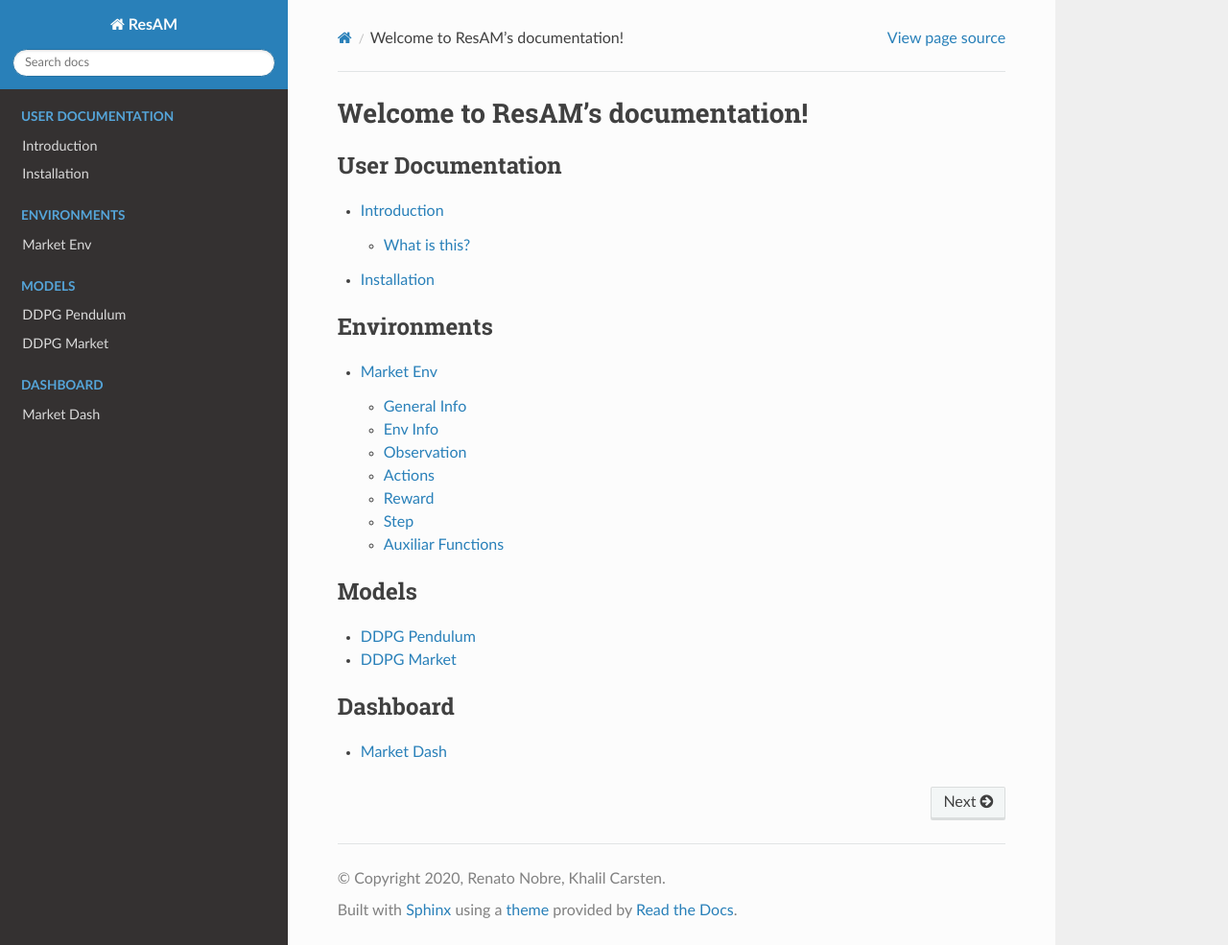
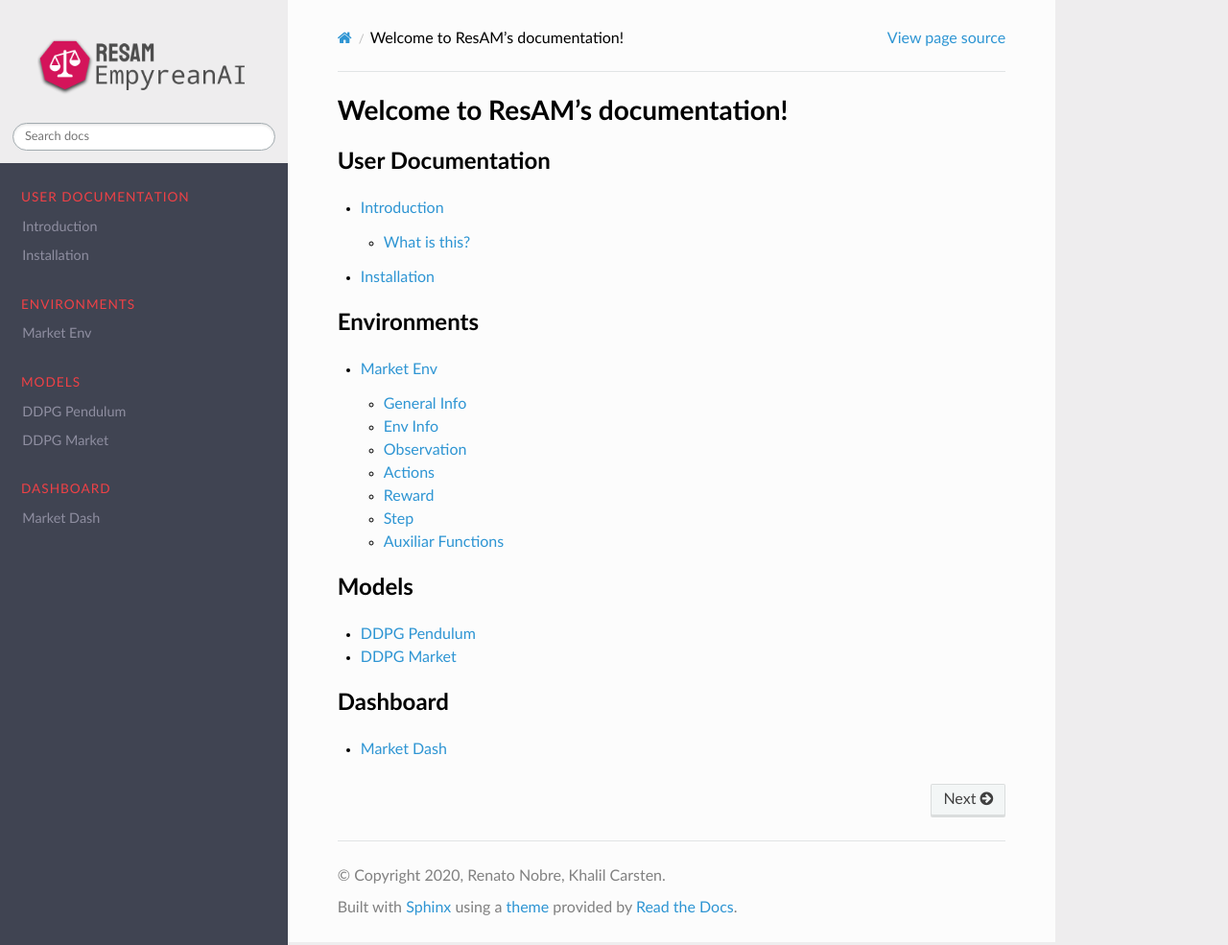
Before and after one commit to EmpyreanAI/ResAM, a Sphinx documentation site: the page built from docs/source/index.rst, in a window 1280 px wide and 985 px high. Shown: the whole window at 96% size. Built offline with Sphinx 7.4.7 and the Read the Docs theme 2.0.0, drawn with Linux system fonts in a browser that asks for light colours.

Commit message:
Arrumando css

```diff
--- /dev/null
+++ b/docs/source/_static/css/modify.css
@@ -0,0 +1,169 @@
+:root {
+  /* Colors */
+  --color--white: #fff;
+  --color--lightwash: #f7fbfb;
+  --color--mediumwash: #eff7f8;
+  --color--darkwash: #e6f3f3;
+  --color--warmgraylight: #eeedee;
+  --color--warmgraydark: #a3acb0;
+  --color--coolgray1: #c5c5d2;
+  --color--coolgray2: #8e8ea0;
+  --color--coolgray3: #6e6e80;
+  --color--coolgray4: #404452;
+  --color--black: #050505;
+  --color--pink: #e6a2e4;
+  --color--magenta: #dd5ce5;
+  --color--red: #bd1c5f;
+  --color--brightred: #ef4146;
+  --color--orange: #e86c09;
+  --color--golden: #f4ac36;
+  --color--yellow: #ebe93d;
+  --color--lightgreen: #68de7a;
+  --color--darkgreen: #10a37f;
+  --color--teal: #2ff3ce;
+  --color--lightblue: #27b5ea;
+  --color--mediumblue: #2e95d3;
+  --color--darkblue: #5436da;
+  --color--navyblue: #1d0d4c;
+  --color--lightpurple: #6b40d8;
+  --color--darkpurple: #412991;
+  --color--lightgrayishpurple: #cdc3cf;
+  --color--mediumgrayishpurple: #9c88a3;
+  --color--darkgrayishpurple: #562f5f;
+}
+
+body {
+color: var(--color--darkgray) !important;
+fill: var(--color--darkgray) !important;
+}
+
+
+h1, h2, .rst-content .toctree-wrapper p.caption, h3, h4, h5, h6, legend {
+/* font-weight: 500;
+font-family: Colfax, sans-serif !important; */
+font-family: "Lato","proxima-nova","Helvetica Neue",Arial,sans-serif !important;
+}
+
+.wy-nav-top {
+background-color: var(--color--coolgray4) !important;
+}
+
+.rst-content .toc-backref {
+  color: #404040 !important;
+}
+
+.footnote {
+padding-left: 0.75rem;
+background-color: var(--color--warmgraylight) !important;
+}
+
+.wy-nav-top a, .wy-nav-top a:visited {
+color: var(--color--white) !important;
+}
+
+.wy-menu-vertical header, .wy-menu-vertical p.caption {
+font-weight: 500 !important;
+letter-spacing: 1px;
+margin-top: 1.25rem;
+color: var(--color--brightred) !important;
+}
+
+.wy-side-nav-search {
+background-color: var(--color--warmgraylight) !important;
+}
+
+.wy-body-for-nav {
+background-color: var(--color--coolgray1) !important;
+}
+
+.wy-menu-vertical li span.toctree-expand {
+color:  var(--color--coolgray2) !important;
+}
+
+.wy-nav-side {
+color: var(--color--coolgray1) !important;
+background-color: var(--color--coolgray4) !important;
+}
+
+.wy-side-nav-search input[type=text] {
+border-color: var(--color--warmgraydark) !important;
+}
+
+a {
+color: var(--color--mediumblue) !important;
+}
+
+a:visited {
+color: #9B59B6 !important;
+}
+
+.wy-menu-vertical a {
+color: var(--color--coolgray2) !important;
+}
+
+.wy-menu-vertical li.current a {
+border-right: none !important;
+color: var(--color--coolgray4) !important;
+}
+
+.wy-menu-vertical li.current {
+background-color: var(--color--warmgraylight) !important;
+}
+
+.wy-menu-vertical li.toctree-l2.current>a {
+background-color: var(--color--coolgray1) !important;
+}
+
+.wy-menu-vertical a:hover, .wy-menu-vertical li.current a:hover, .wy-menu-vertical li.toctree-l2.current>a:hover {
+color: var(--color--warmgraylight) !important;
+background-color: var(--color--coolgray3) !important;
+}
+
+.wy-alert-title, .rst-content .admonition-title {
+background-color: var(--color--brightred) !important;
+}
+
+.wy-alert, .rst-content .note, .rst-content .attention, .rst-content .caution, .rst-content .danger, .rst-content .error, .rst-content .hint, .rst-content .important, .rst-content .tip, .rst-content .warning, .rst-content .seealso, .rst-content .admonition-todo, .rst-content .admonition {
+background-color: var(--color--warmgraylight) !important;
+}
+
+.rst-content dl:not(.docutils) dt:not(.field-odd) {
+border-color: var(--color--brightred) !important;
+background-color: var(--color--warmgraylight) !important;
+margin-left: 5pt !important;
+}
+
+/* .rst-content pre.literal-block, .rst-content div[class^='highlight'] {
+background-color: var(--color--warmgraylight) !important;
+} */
+
+.wy-table-odd td, .wy-table-striped tr:nth-child(2n-1) td, .rst-content table.docutils:not(.field-list) tr:nth-child(2n-1) td {
+background-color: var(--color--warmgraylight) !important;
+}
+
+@media screen and (min-width: 1100px) {
+.wy-nav-content-wrap {
+    background-color: var(--color--warmgraylight) !important;
+}
+}
+
+.wy-side-nav-search img {
+height: auto !important;
+width: 100% !important;
+padding: 15pt !important;
+background-color: inherit !important;
+border-radius: 0 !important;
+margin: 0 !important
+}
+
+.wy-side-nav-search>a, .wy-side-nav-search .wy-dropdown>a {
+margin-bottom: 0 !important;
+}
+
+.wy-menu-vertical li.toctree-l1.current>a {
+border: none !important;
+}
+
+.wy-side-nav-search>div.version {
+color: var(--color--coolgray2) !important;
+}
--- a/docs/source/conf.py
+++ b/docs/source/conf.py
@@ -56,8 +56,12 @@
 # relative to this directory. They are copied after the builtin static files,
 # so a file named "default.css" will overwrite the builtin "default.css".
 html_static_path = ['_static']
-html_logo = 'resam.svg'
+html_logo = '_static/resam.png'
 
 html_theme_options = {
+    'logo_only': True,
     'display_version': True
 }
+
+def setup(app):
+    app.add_css_file('css/modify.css')
```
Also changed, not shown: docs/source/_static/resam.png (added).
